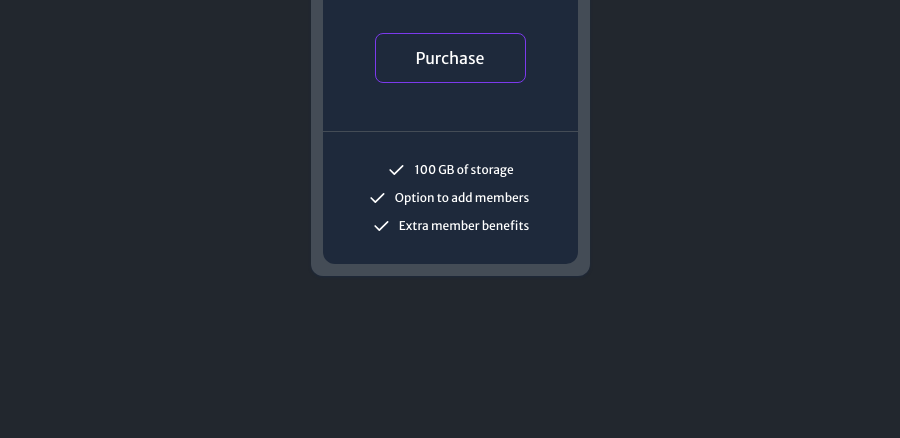
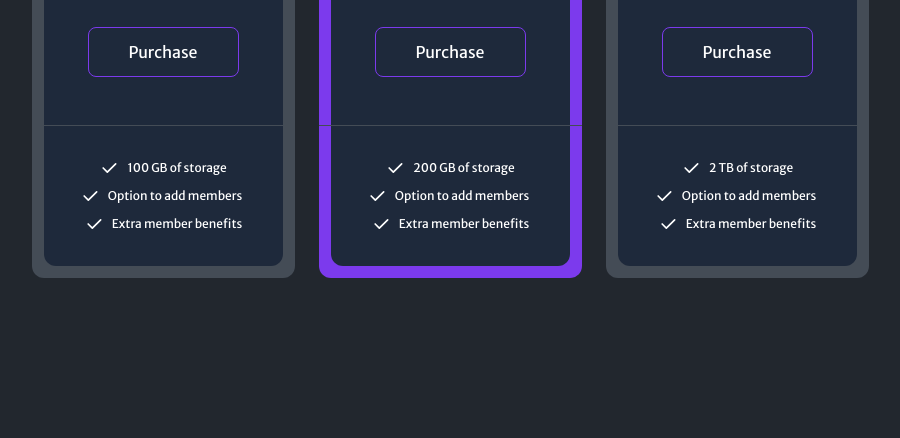
Before and after one commit to Armin-Fullstack/Pricing-Cards, a website: page index.html in a window 1280 px wide. Shown: the part 362-800 px from the top of the page, without its empty margins (190-1090 px from the left). Drawn offline with Linux system fonts and the light colour scheme.

Commit message:
Added some panels

```diff
--- a/index.html
+++ b/index.html
@@ -13,28 +13,36 @@
     <link rel="stylesheet" href="CSS/style.css" />
     <title>Pricing Cards</title>
   </head>
-  <body class="bg-grayColor flex justify-center items-center h-screen">
+  <body class="bg-grayColor flex justify-center items-center min-h-screen">
+
 
    <!-- Boxes Container -->
-        <div class="flex flex-col md:flex-row space-y-2 md:space-y-0 md:space-x-2 mx-8">
+   <div
+   class="flex flex-col md:flex-row space-y-6 md:space-y-0 md:space-x-6 my-6 md:my-0"
+ >
    <!-- Box Container 1 -->
-            <div class="bg-lightGray p-3 rounded-xl shadow shadow-slate-800">
-                <div class="bg-slate-800 px-10 pt-9 pb-8 rounded-t-xl">
+   <div class="bg-lightGray rounded-xl">
      <!-- Top Section -->
-                    <div class="text-white text-center">
+     <div
+       class="bg-slate-800 p-8 mx-3 mt-3 rounded-t-xl text-white text-center"
+     >
        <h1 class="uppercase text-md mb-12">BASIC</h1>
        <h2 class="text-5xl">100GB</h2>
        <p class="mt-2 mb-9 text-sm">$1.99/Month</p>
-                        <a href="#" class="inline-block border border-violet-600 hover:bg-violet-800 hover:border-violet-800 duration-200 px-10 py-3 rounded-lg mx-3 mb-4">Purchase</a>
-                    </div>
-
+       <a
+         href="#"
+         class="inline-block border border-violet-600 hover:bg-violet-800 hover:border-violet-800 duration-200 px-10 py-3 rounded-lg mx-3 mb-4"
+         >Purchase</a
+       >
      </div>
 
      <!-- Border -->
      <div class="border-t border-lightGray"></div>
 
-                    <!-- Button Section -->
-                    <div class="bg-slate-800 text-white text-xs p-7 space-y-2 text-center rounded-b-xl">
+     <!-- Buttom Section -->
+     <div
+       class="bg-slate-800 text-white text-xs p-8 mx-3 mb-3 space-y-2 text-center rounded-b-xl"
+     >
        <div class="flex justify-center items-center space-x-2">
          <svg
            xmlns="http://www.w3.org/2000/svg"
@@ -84,10 +92,156 @@
          <p>Extra member benefits</p>
        </div>
      </div>
+   </div>
 
+   <!-- Box Container 2 -->
+   <div class="bg-violet-600 rounded-xl">
+     <!-- Top Section -->
+     <div
+       class="bg-slate-800 p-8 mx-3 mt-3 rounded-t-xl text-white text-center"
+     >
+       <h1 class="uppercase text-md mb-12">STANDARD</h1>
+       <h2 class="text-5xl">200GB</h2>
+       <p class="mt-2 mb-9 text-sm">$3.99/Month</p>
+       <a
+         href="#"
+         class="inline-block border border-violet-600 hover:bg-violet-800 hover:border-violet-800 duration-200 px-10 py-3 rounded-lg mx-3 mb-4"
+         >Purchase</a
+       >
+     </div>
+     <!-- Border -->
+     <div class="border-t border-lightGray"></div>
 
+     <!-- Buttom Section -->
+     <div
+       class="bg-slate-800 text-white text-xs p-8 mx-3 mb-3 space-y-2 text-center rounded-b-xl"
+     >
+       <div class="flex justify-center items-center space-x-2">
+         <svg
+           xmlns="http://www.w3.org/2000/svg"
+           class="w-5 h-5"
+           viewBox="0 0 24 24"
+           stroke-width="2"
+           stroke="currentColor"
+           fill="none"
+           stroke-linecap="round"
+           stroke-linejoin="round"
+         >
+           <path stroke="none" d="M0 0h24v24H0z" fill="none" />
+           <path d="M5 12l5 5l10 -10" />
+         </svg>
+         <p>200 GB of storage</p>
+       </div>
+       <div class="flex justify-center items-center space-x-2 mr-1">
+         <svg
+           xmlns="http://www.w3.org/2000/svg"
+           class="w-5 h-5"
+           viewBox="0 0 24 24"
+           stroke-width="2"
+           stroke="currentColor"
+           fill="none"
+           stroke-linecap="round"
+           stroke-linejoin="round"
+         >
+           <path stroke="none" d="M0 0h24v24H0z" fill="none" />
+           <path d="M5 12l5 5l10 -10" />
+         </svg>
+         <p>Option to add members</p>
+       </div>
+       <div class="flex justify-center items-center space-x-2">
+         <svg
+           xmlns="http://www.w3.org/2000/svg"
+           class="w-5 h-5"
+           viewBox="0 0 24 24"
+           stroke-width="2"
+           stroke="currentColor"
+           fill="none"
+           stroke-linecap="round"
+           stroke-linejoin="round"
+         >
+           <path stroke="none" d="M0 0h24v24H0z" fill="none" />
+           <path d="M5 12l5 5l10 -10" />
+         </svg>
+         <p>Extra member benefits</p>
+       </div>
+     </div>
+   </div>
+
+   <!-- Box Container 3 -->
+   <div class="bg-lightGray rounded-xl">
+     <!-- Top Section -->
+     <div
+       class="bg-slate-800 p-8 mx-3 mt-3 rounded-t-xl text-white text-center"
+     >
+       <h1 class="uppercase text-md mb-12">PREMIUM</h1>
+       <h2 class="text-5xl">2 TB</h2>
+       <p class="mt-2 mb-9 text-sm">$8.99/Month</p>
+       <a
+         href="#"
+         class="inline-block border border-violet-600 hover:bg-violet-800 hover:border-violet-800 duration-200 px-10 py-3 rounded-lg mx-3 mb-4"
+         >Purchase</a
+       >
+     </div>
+
+     <!-- Border -->
+     <div class="border-t border-lightGray"></div>
+
+     <!-- Buttom Section -->
+     <div
+       class="bg-slate-800 text-white text-xs p-8 mx-3 mb-3 space-y-2 text-center rounded-b-xl"
+     >
+       <div class="flex justify-center items-center space-x-2">
+         <svg
+           xmlns="http://www.w3.org/2000/svg"
+           class="w-5 h-5"
+           viewBox="0 0 24 24"
+           stroke-width="2"
+           stroke="currentColor"
+           fill="none"
+           stroke-linecap="round"
+           stroke-linejoin="round"
+         >
+           <path stroke="none" d="M0 0h24v24H0z" fill="none" />
+           <path d="M5 12l5 5l10 -10" />
+         </svg>
+         <p>2 TB of storage</p>
+       </div>
+       <div class="flex justify-center items-center space-x-2 mr-1">
+         <svg
+           xmlns="http://www.w3.org/2000/svg"
+           class="w-5 h-5"
+           viewBox="0 0 24 24"
+           stroke-width="2"
+           stroke="currentColor"
+           fill="none"
+           stroke-linecap="round"
+           stroke-linejoin="round"
+         >
+           <path stroke="none" d="M0 0h24v24H0z" fill="none" />
+           <path d="M5 12l5 5l10 -10" />
+         </svg>
+         <p>Option to add members</p>
+       </div>
+       <div class="flex justify-center items-center space-x-2">
+         <svg
+           xmlns="http://www.w3.org/2000/svg"
+           class="w-5 h-5"
+           viewBox="0 0 24 24"
+           stroke-width="2"
+           stroke="currentColor"
+           fill="none"
+           stroke-linecap="round"
+           stroke-linejoin="round"
+         >
+           <path stroke="none" d="M0 0h24v24H0z" fill="none" />
+           <path d="M5 12l5 5l10 -10" />
+         </svg>
+         <p>Extra member benefits</p>
+       </div>
+     </div>
+   </div>
 
  </div>
-        </div>
+
   </body>
 </html>
--- a/tailwind.config.js
+++ b/tailwind.config.js
@@ -2,6 +2,9 @@
 module.exports = {
   content: ["./**/*.{html,js}"],
   theme: {
+    screens: {
+      md: "837px"
+    },
     extend: {
       fontFamily: {
         sans: ["Merriweather Sans" , "sans-serif"]
```
Also changed, not shown: CSS/style.css, input.css (line endings or trailing spaces). Lines whose indentation alone changed are shown as unchanged.
